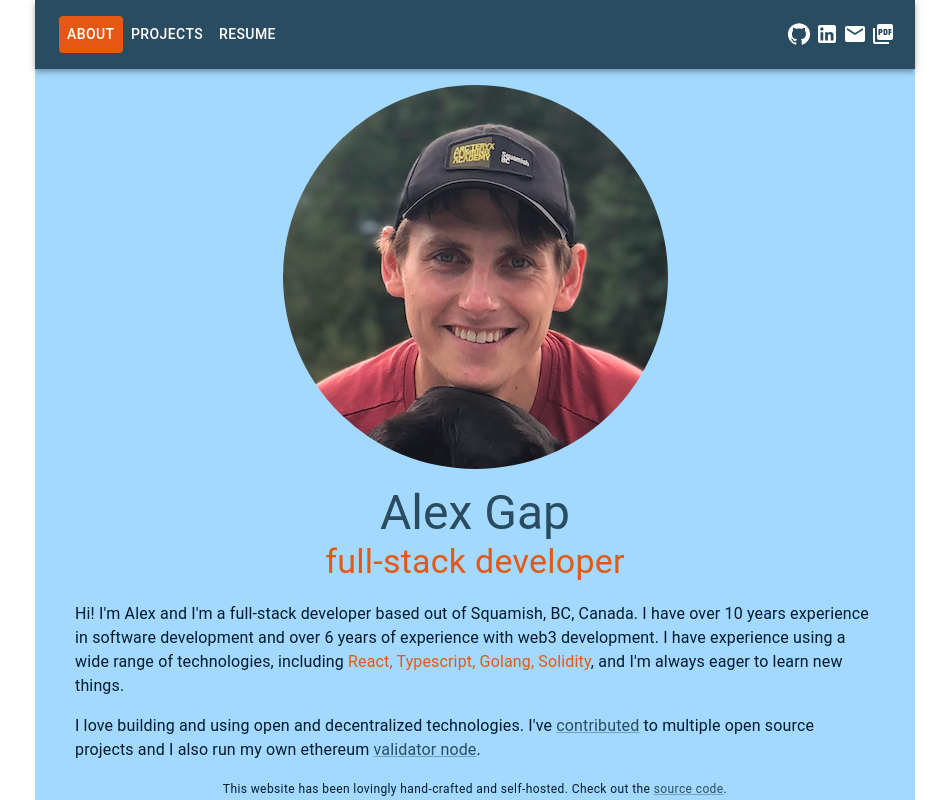
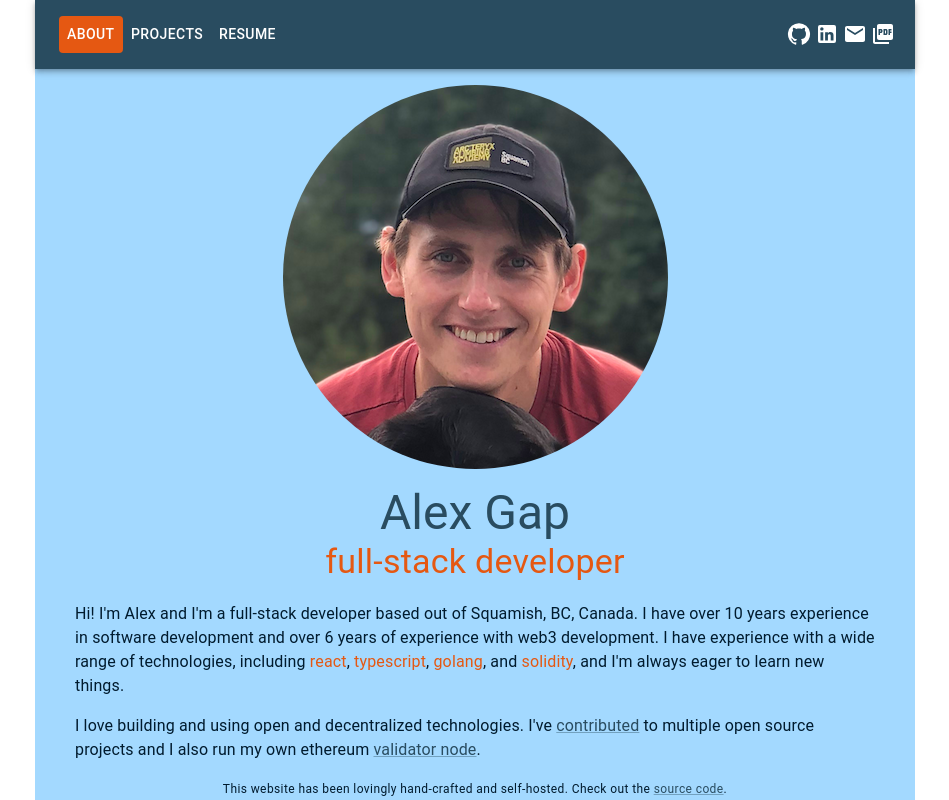
Before and after one commit to lalexgap/website, a React (Vite) app: page / in a window 1280 px wide. Shown: the whole page, without its empty margins (165-1114 px from the left). Built offline with nearby package versions, Linux system fonts and the light colour scheme.

Commit message:
tweak wording and formatting

```diff
--- a/src/routes/About.tsx
+++ b/src/routes/About.tsx
@@ -1,6 +1,15 @@
 import { Box, Typography, Link, CardMedia } from "@mui/material";
 
 function About() {
+  const emphasize = (text: string) => (
+    <Box
+      component="span"
+      sx={(theme) => ({ color: theme.palette.text.secondary })}
+    >
+      {text}
+    </Box>
+  );
+
   return (
     <Box
       display="flex"
@@ -34,14 +43,9 @@ function About() {
           Hi! I'm Alex and I'm a full-stack developer based out of Squamish, BC,
           Canada. I have over 10 years experience in software development and
           over 6 years of experience with web3 development. I have experience
-          using a wide range of technologies, including{" "}
-          <Box
-            component="span"
-            sx={(theme) => ({ color: theme.palette.text.secondary })}
-          >
-            React, Typescript, Golang, Solidity
-          </Box>
-          , and I'm always eager to learn new things.
+          with a wide range of technologies, including {emphasize("react")},{" "}
+          {emphasize("typescript")}, {emphasize("golang")}, and{" "}
+          {emphasize("solidity")}, and I'm always eager to learn new things.
         </Typography>
         <Typography color="textPrimary" variant="body1" py={1}>
           I love building and using open and decentralized technologies. I've{" "}
```
